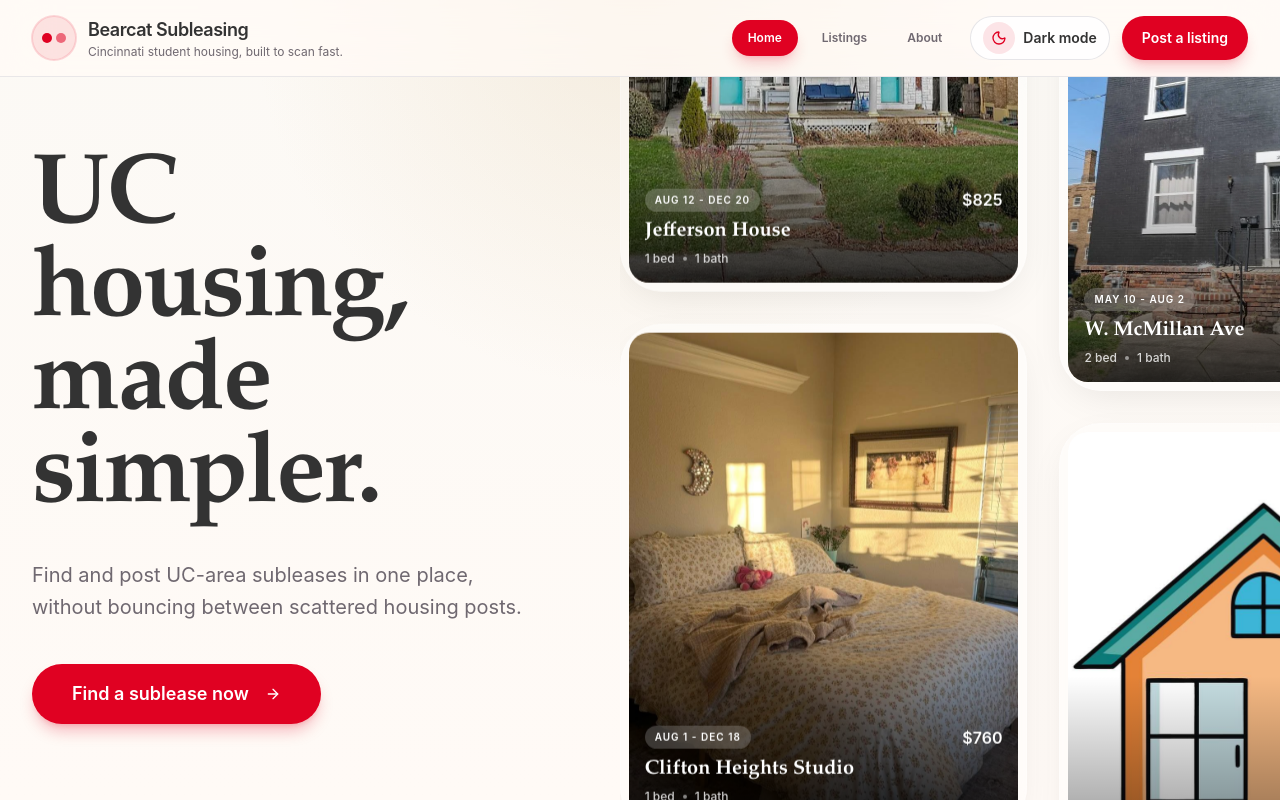
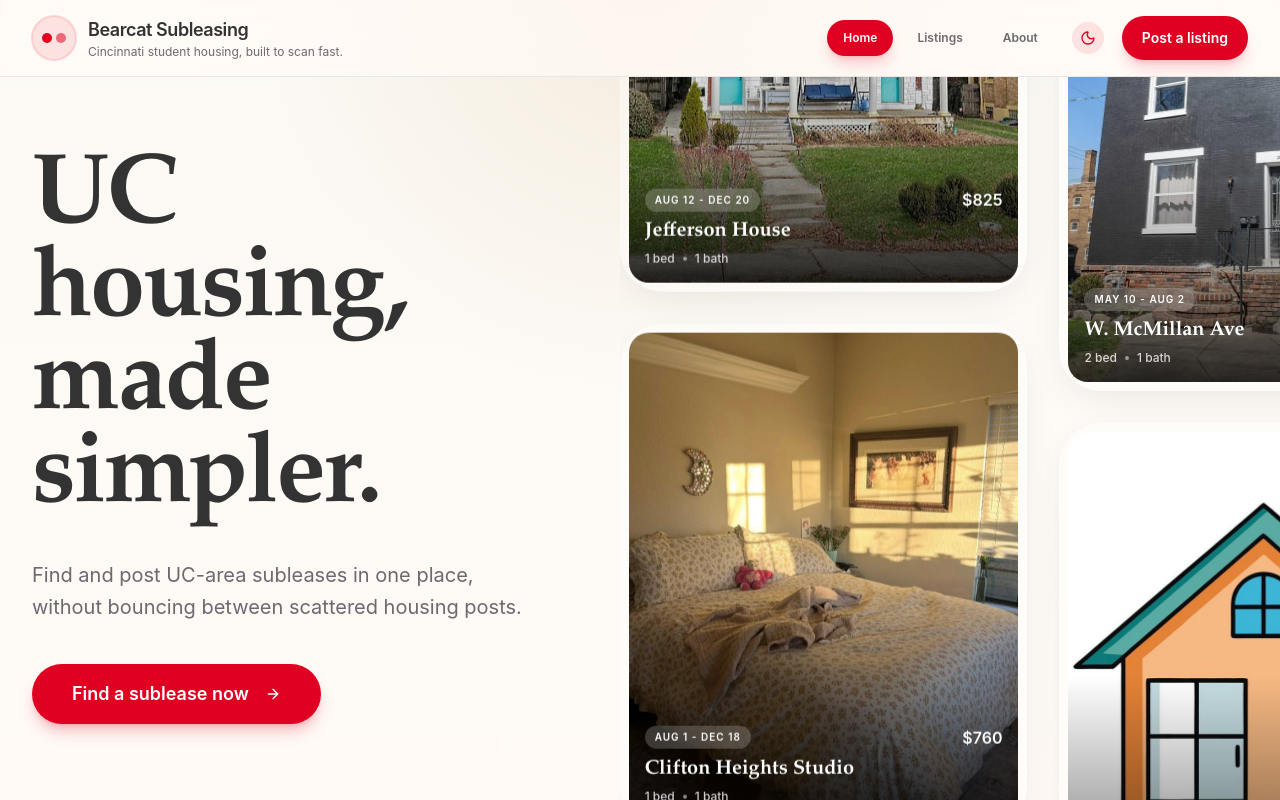
Before and after one commit to dev-par/bearcat-subleases, a Next.js app in the folder bearcat-subleasing/: page / in a window 1280 px wide. Built offline with nearby package versions, Linux system fonts and the light colour scheme.

Commit message:
Simplify theme toggle

```diff
--- a/bearcat-subleasing/app/components/ThemeToggle.tsx
+++ b/bearcat-subleasing/app/components/ThemeToggle.tsx
@@ -29,14 +29,13 @@ export default function ThemeToggle() {
 		<Button
 			aria-label={label}
 			title={label}
-			variant="outline"
+			variant="ghost"
+			size="icon"
 			onClick={() => setTheme(nextTheme)}
-			className="h-11 px-3"
 		>
 			<span className="grid h-8 w-8 place-items-center rounded-full bg-primary/10 text-primary">
 				{isDark ? <Sun className="h-4 w-4" /> : <Moon className="h-4 w-4" />}
 			</span>
-			<span className="hidden sm:inline">{isDark ? "Light mode" : "Dark mode"}</span>
 		</Button>
 	);
 }
```
